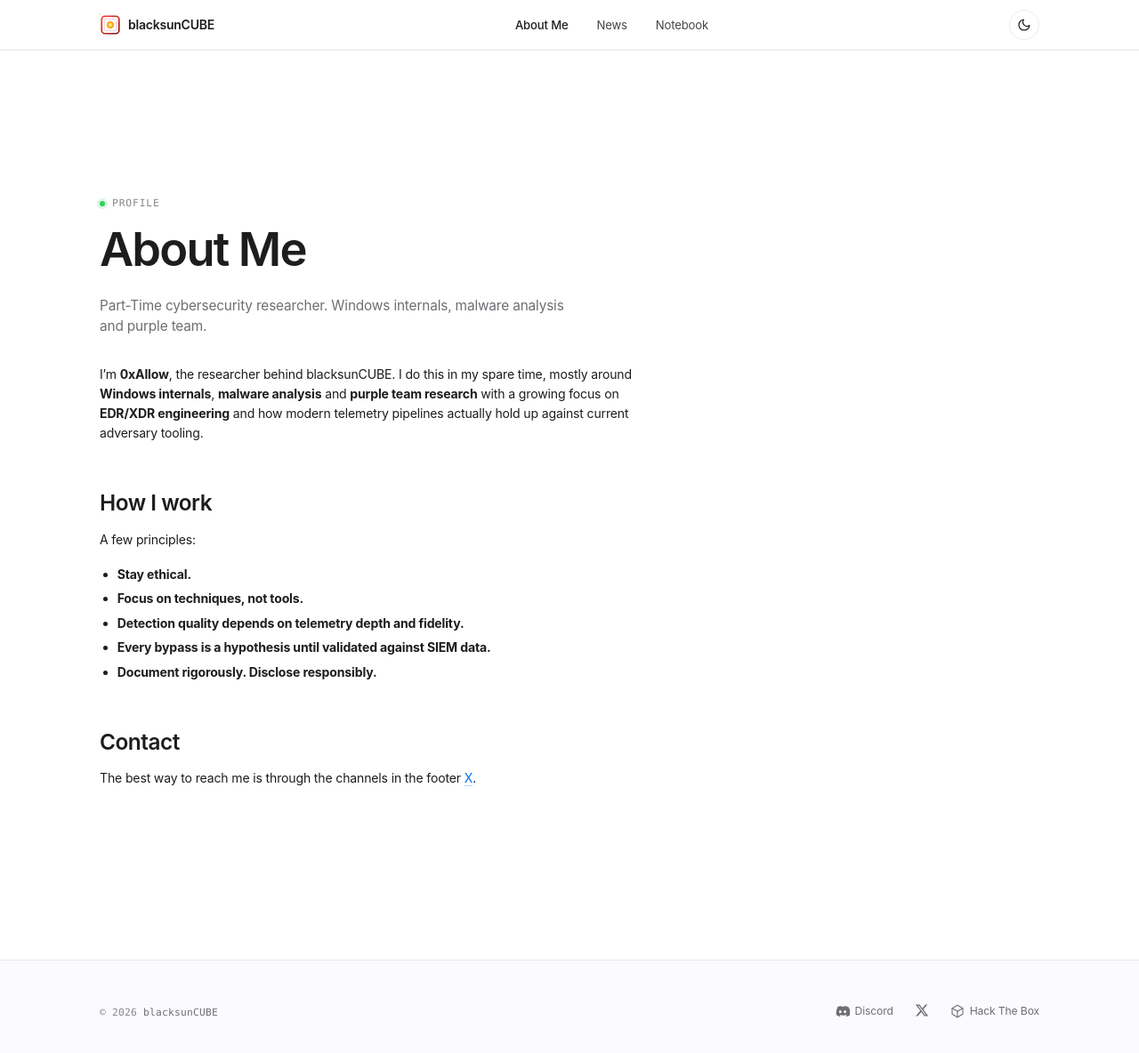
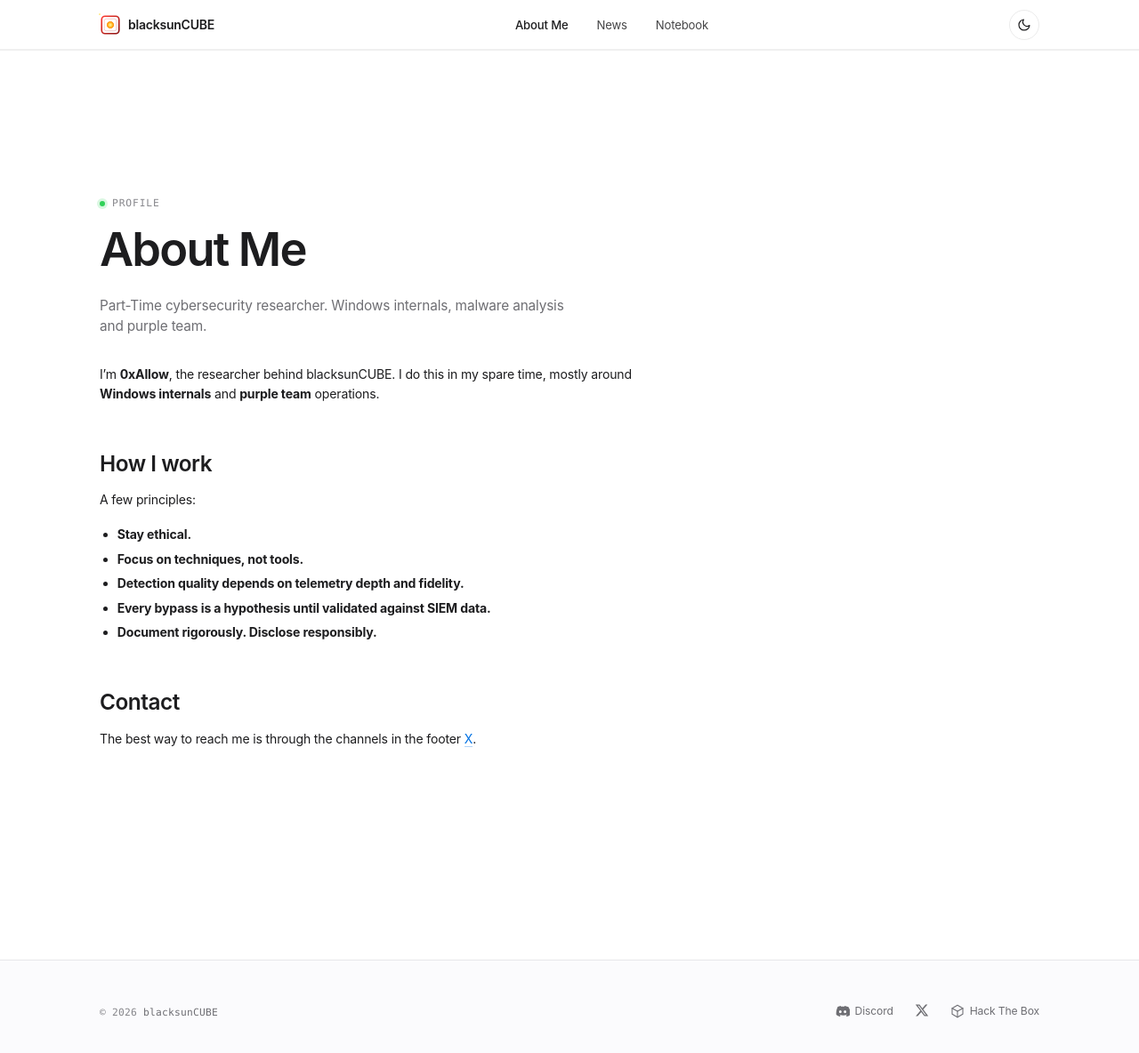
Before and after one commit to 0xAllow/0xallow.github.io, a Jekyll site: the page built from about/index.md, in a window 1280 px wide and 1198 px high. Shown: the top 1184 px of the window at 89% size. Built offline with Jekyll 4.4.1, drawn with Linux system fonts in a browser that asks for light colours.

Commit message:
Update index.md

```diff
--- a/about/index.md
+++ b/about/index.md
@@ -6,11 +6,9 @@ eyebrow: Profile
 lead: Part-Time cybersecurity researcher. Windows internals, malware analysis and purple team.
 ---
 
-I'm **0xAllow**, the researcher behind blacksunCUBE. I do this in my spare time,
-mostly around **Windows internals**, **malware analysis** and **purple team
-research**  with a growing focus on **EDR/XDR engineering** and how modern
-telemetry pipelines actually hold up against current adversary tooling.
-
+I'm **0xAllow**, the researcher behind blacksunCUBE.
+I do this in my spare time,
+mostly around **Windows internals** and **purple team** operations.
 
 ## How I work
 
```
